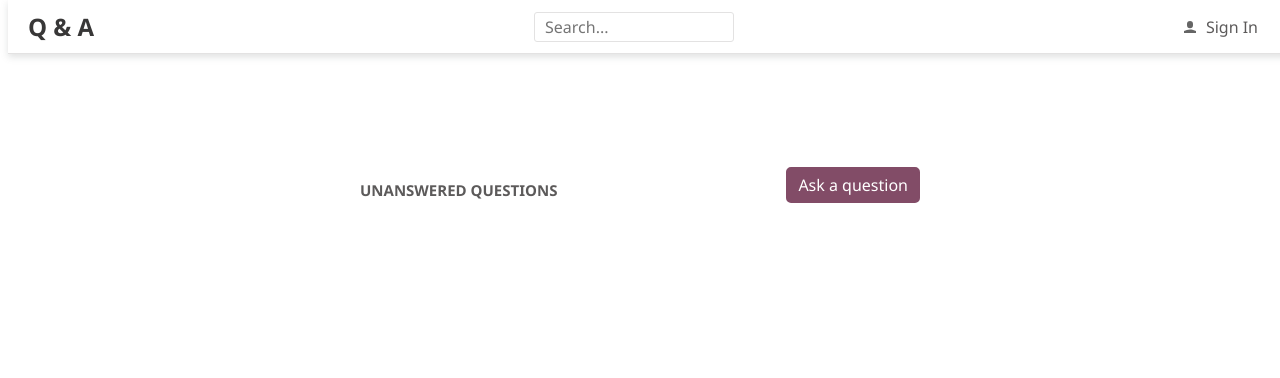
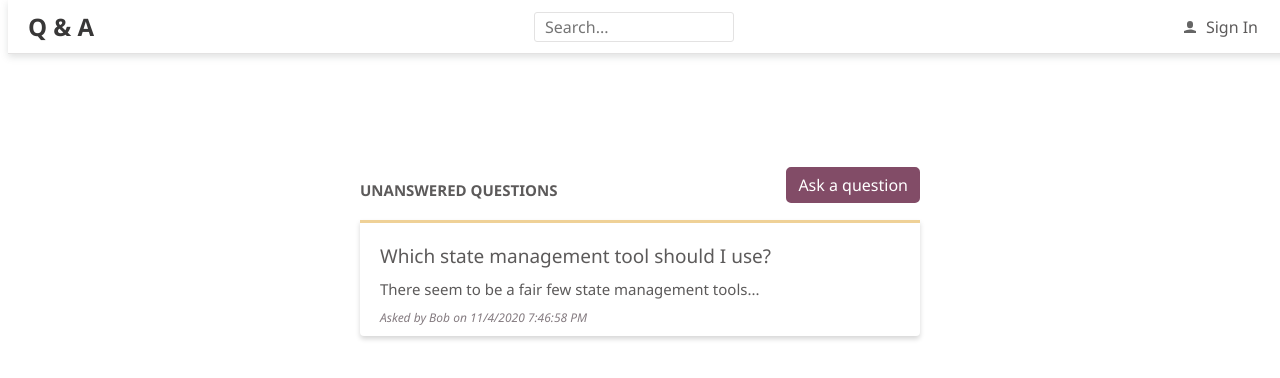
Before and after one commit to Delbert93/firstreactapp, a React (Create React App) app: page / in a window 1280 px wide. Shown: the top 378 px of the page. Built offline with nearby package versions, Linux system fonts and the light colour scheme.

Commit message:
implemented component state.

```diff
--- a/src/HomePage.tsx
+++ b/src/HomePage.tsx
@@ -1,18 +1,25 @@
 import React from 'react';
-import { useEffect } from 'react';
+import { useEffect, useState } from 'react';
 /** @jsxImportSource @emotion/core */
 import { css, jsx } from '@emotion/core';
 import { PrimaryButton } from './Styles';
 import { QuestionList } from './QuestionList';
-import { getUnansweredQuestions } from './QuestionData';
+import { getUnansweredQuestions, QuestionData  } from './QuestionData';
 import { Page } from './Page';
 import { PageTitle } from './PageTitle';
 
 
 export const HomePage = () => {
+  const [questions, setQuestions] = useState<QuestionData[] | null>(null);
+  const [questionsLoading, setQuestionsLoading] = useState(true);
   useEffect(() => {
-    console.log('first rendered');
-    }, []);
+    const doGetUnansweredQuestions = async () => {
+      const unansweredQuestions = await getUnansweredQuestions();
+      setQuestions(unansweredQuestions);
+      setQuestionsLoading(false);
+    };
+    doGetUnansweredQuestions();
+  });
   return (
     <Page>
       <div
@@ -48,7 +55,18 @@ export const HomePage = () => {
           </h2>
           <PrimaryButton>Ask a question</PrimaryButton>
         </div>
-        {/* <QuestionList data={getUnansweredQuestions()} /> */}
+        {questionsLoading ? (
+          <div
+            css={css`
+              font-size: 16px;
+              font-style: italic;
+            `}
+          >
+            Loading...
+          </div>
+        ) : (
+          <QuestionList data={questions || []} />
+        )}
       </div>
     </Page>
   );
```
